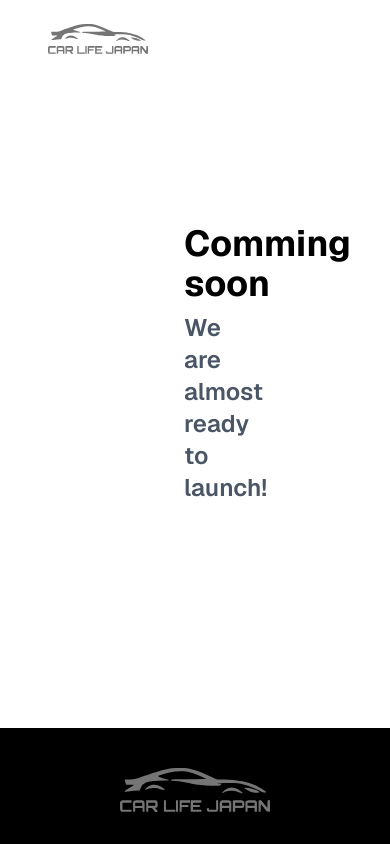
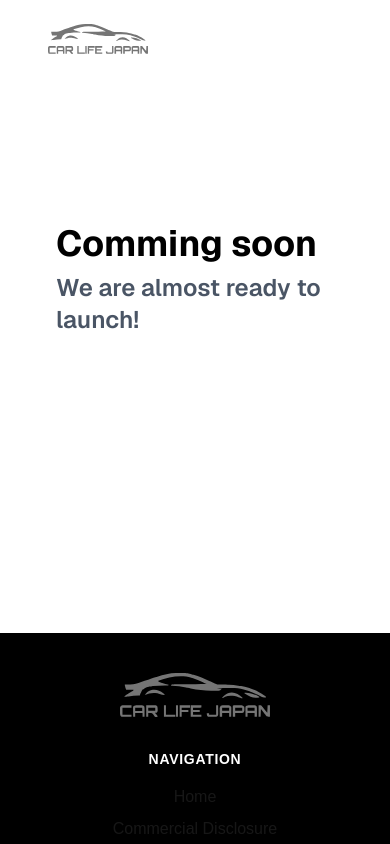
Before and after one commit to zhangzhikaii/daikoku_lp, a Next.js app: page /comming-soon in a window 390 px wide. Shown: the top 844 px of the page. Built offline with nearby package versions, Linux system fonts and the light colour scheme.

Commit message:
fix: not-found mobile style

```diff
--- a/src/app/comming-soon/page.tsx
+++ b/src/app/comming-soon/page.tsx
@@ -5,7 +5,7 @@ export const metadata = {
 export default function NotFound() {
   return (
     <div className="min-h-[75vh] bg-white text-black font-sans px-6 py-36">
-      <div className="mx-40 my-20">
+      <div className="mx-8 md:mx-40 my-20">
         <h1 className="text-4xl font-bold mb-2">Comming soon</h1>
         <h2 className="text-2xl font-semibold text-gray-600">
           We are almost ready to launch!
--- a/src/app/not-found.tsx
+++ b/src/app/not-found.tsx
@@ -5,7 +5,7 @@ export const metadata = {
 export default function NotFound() {
   return (
     <div className="min-h-[75vh] bg-white text-black font-sans px-6 py-36">
-      <div className="mx-40 my-20">
+      <div className="mx-8 md:mx-40 my-20">
         <h1 className="text-4xl font-bold mb-2">404</h1>
         <h2 className="text-2xl font-semibold text-gray-600">
           Page not found, please check the URL
```
